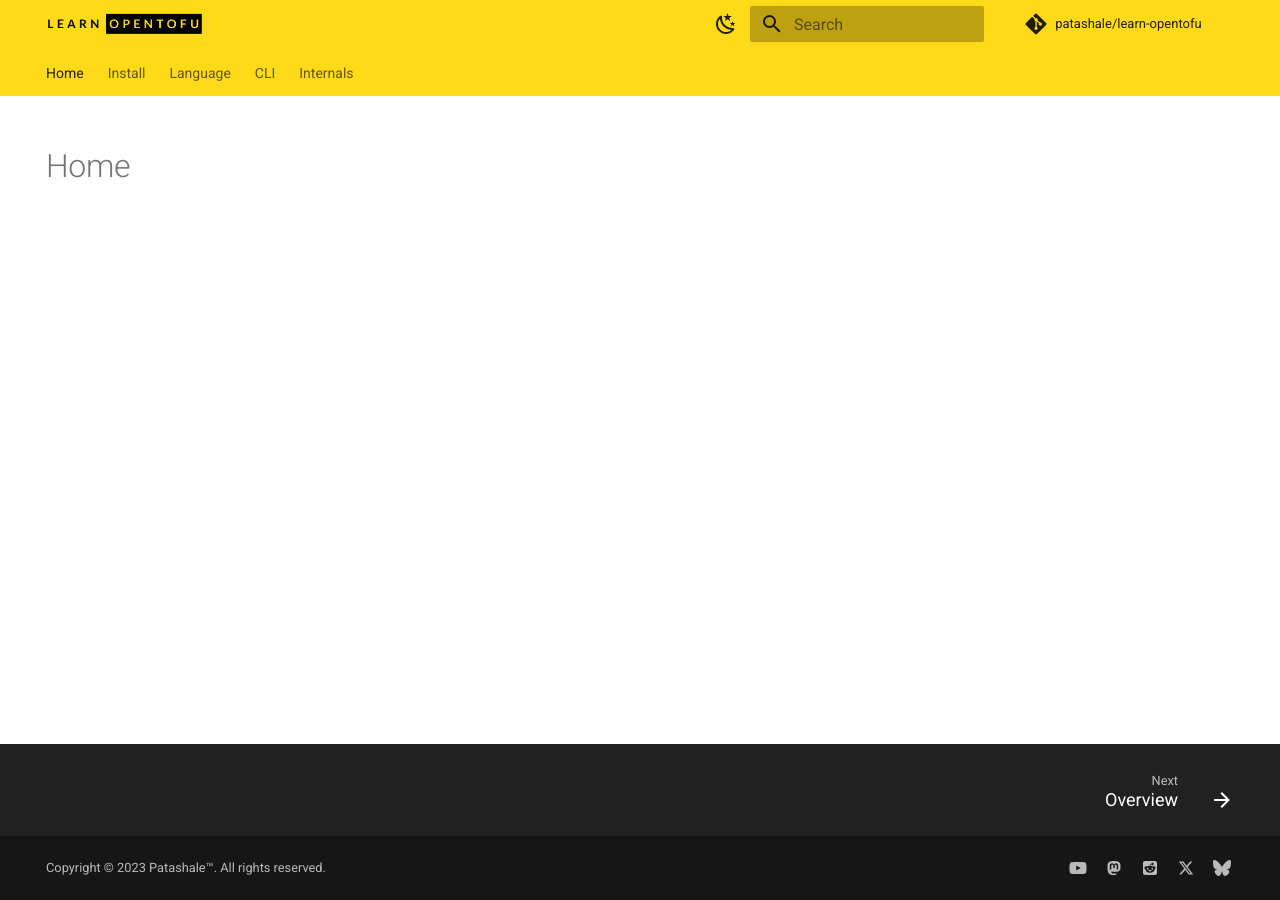
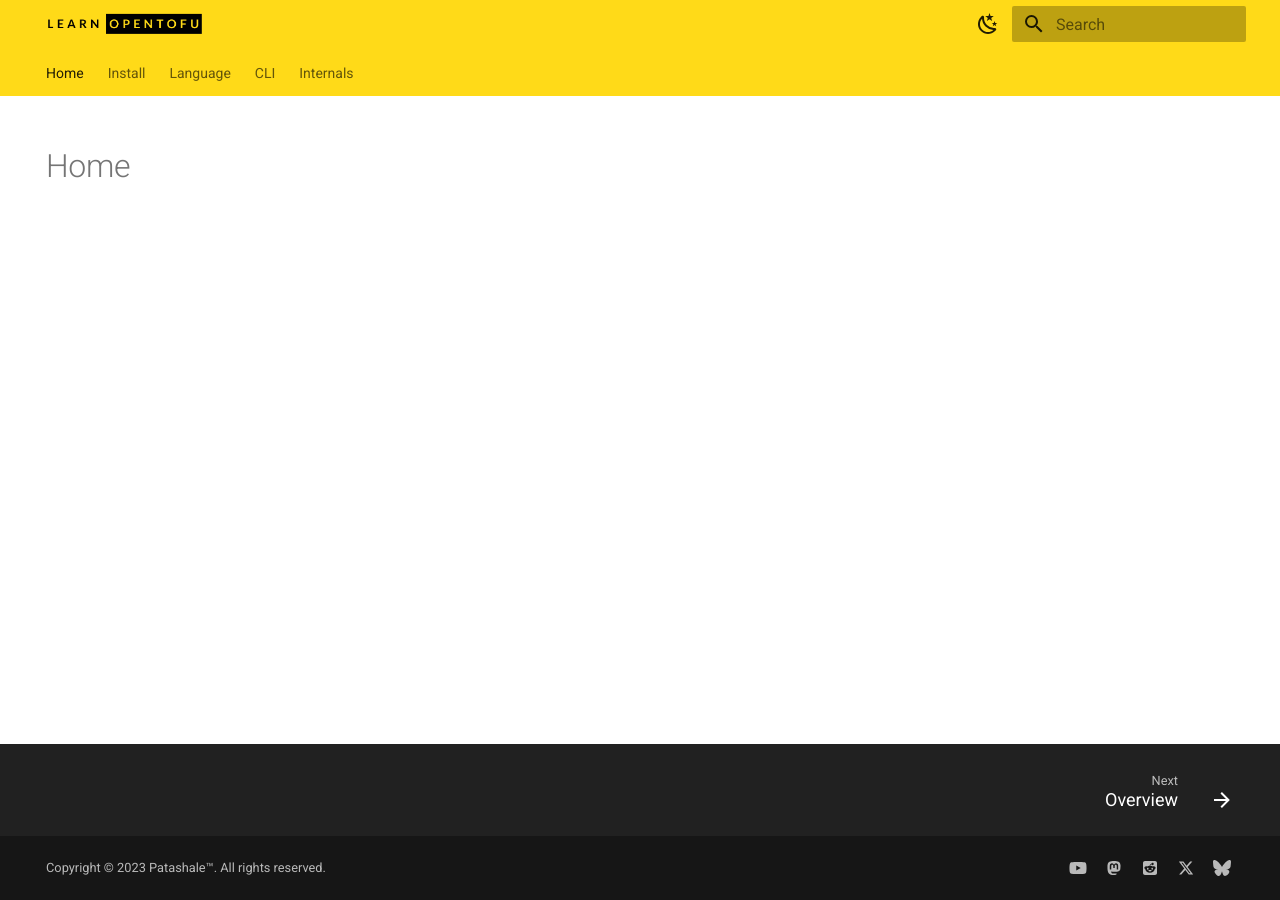
Before and after one commit to patashale/learn-opentofu, an MkDocs documentation site: the page built from docs/index.md, in a window 1280 px wide. Built offline with MkDocs 1.6.1 and Material for MkDocs 9.7.7, drawn with Linux system fonts in a browser that asks for light colours; plug-ins that fetch from the network failed and are left out; comment, search, counter and statistics services are not loaded.

Commit message:
remove repo info
Signed-off-by: Pranam <pranam@patashale.in>

```diff
--- a/mkdocs.yml
+++ b/mkdocs.yml
@@ -2,8 +2,6 @@ site_name: Learn OpenTofu
 site_url: https://www.patashale.in/learn-opentofu/
 site_author: Patashale™
 site_description: Learn everything about OpenTofu here at Patashale™.
-repo_url: https://github.com/patashale/learn-opentofu
-repo_name: patashale/learn-opentofu
 theme:
   name: material
   language: en
```
